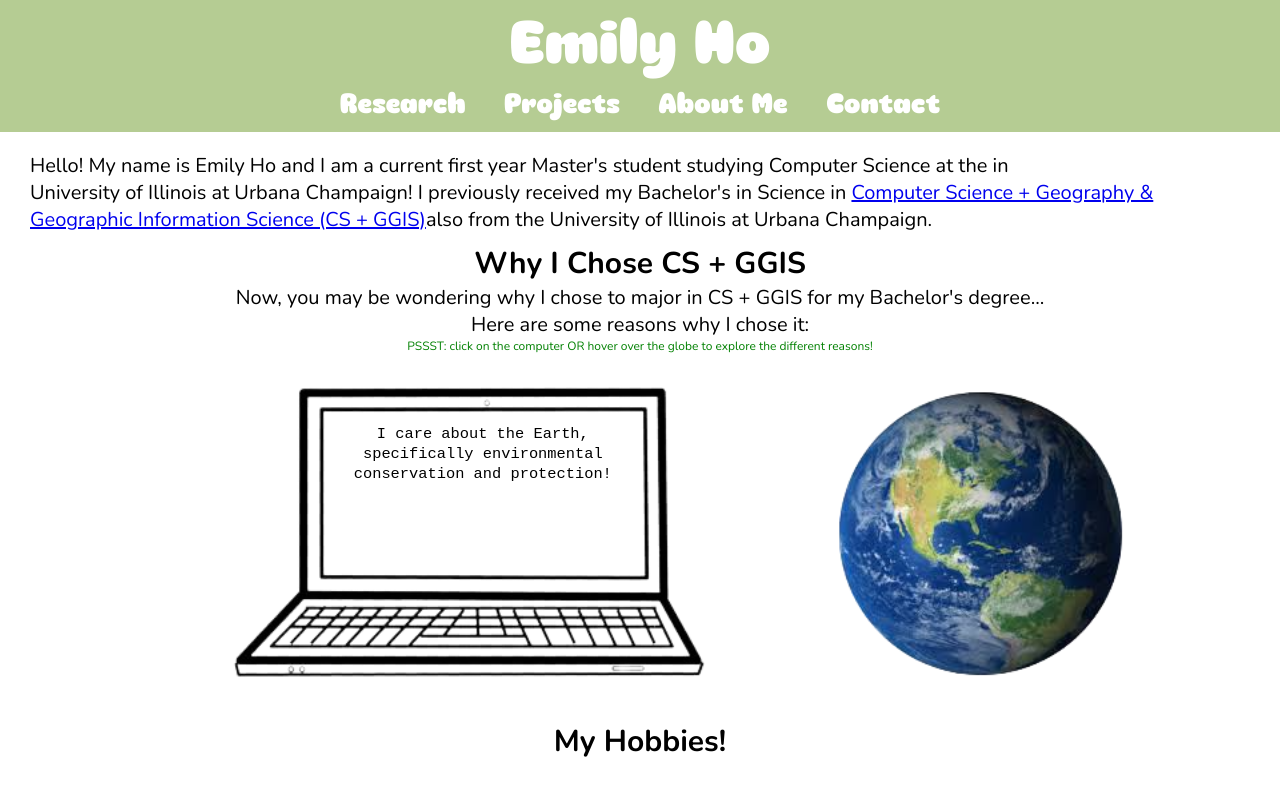
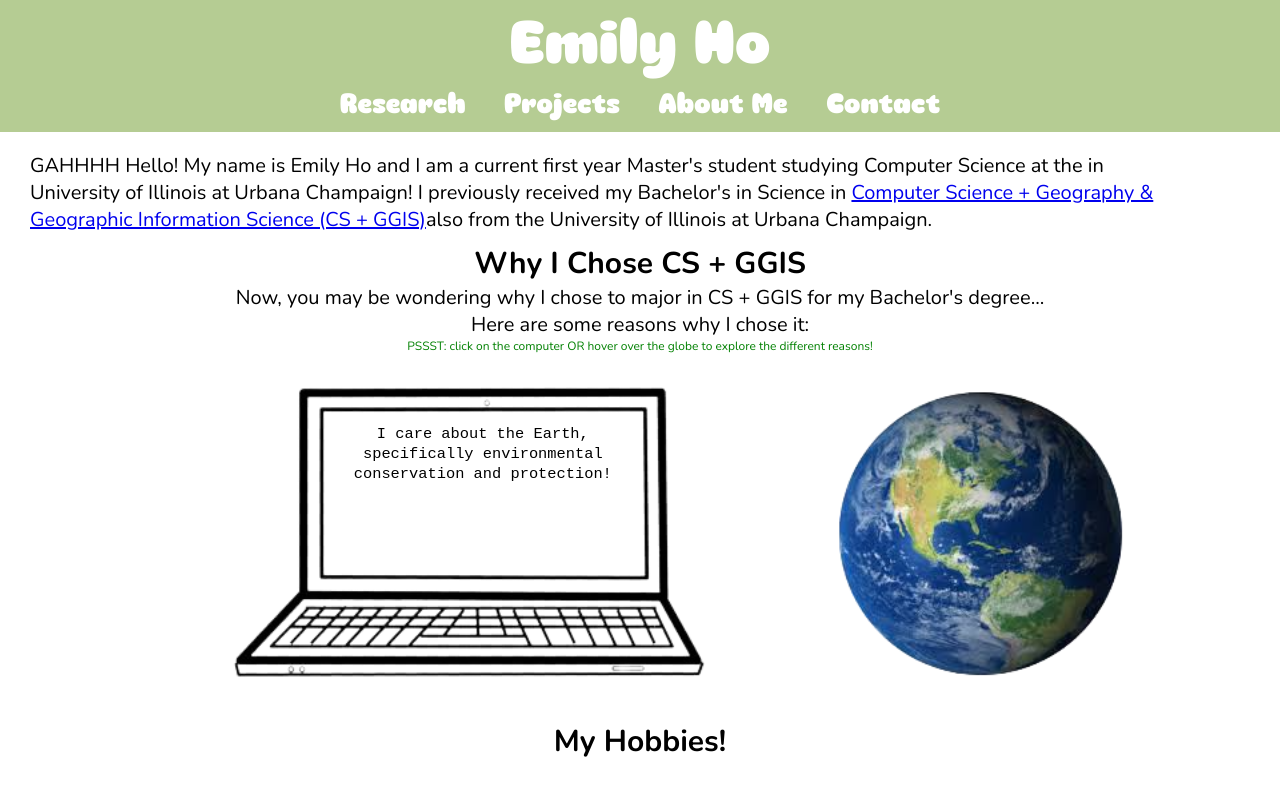
Before and after one commit to emilyho14/personal-website, a React (Vite) app: page /About in a window 1280 px wide. Shown: the top 800 px of the page. Built offline with nearby package versions, Linux system fonts and the light colour scheme.

Commit message:
dummy for testing

```diff
--- a/src/pages/About.jsx
+++ b/src/pages/About.jsx
@@ -69,7 +69,7 @@ export default function About() {
     return (
     <div>
         <div className="about-info">
-            Hello! My name is Emily Ho and I am a current first year Master's student studying
+            GAHHHH Hello! My name is Emily Ho and I am a current first year Master's student studying
             Computer Science at the in{" "}
             <div className="hover-illini-box">
                 University of Illinois at Urbana Champaign!
```
